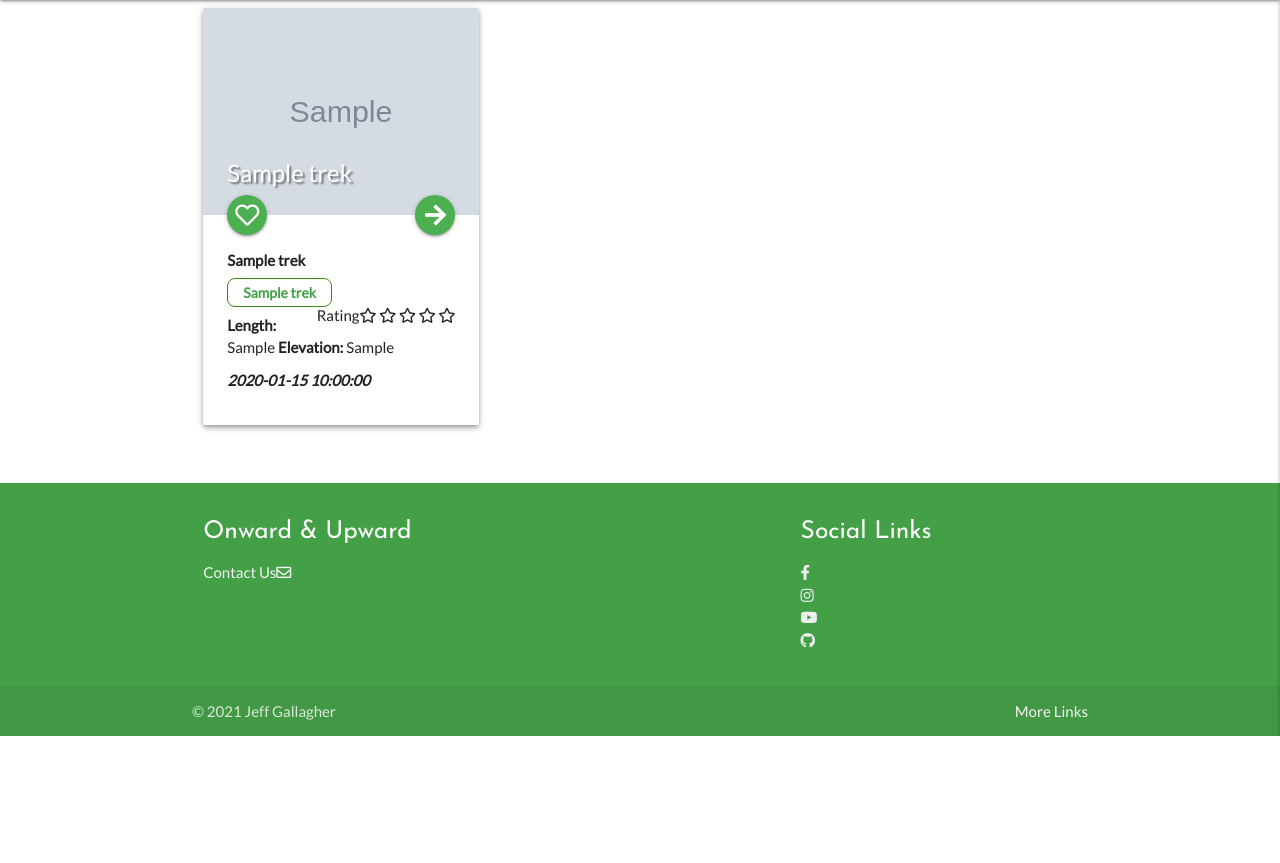
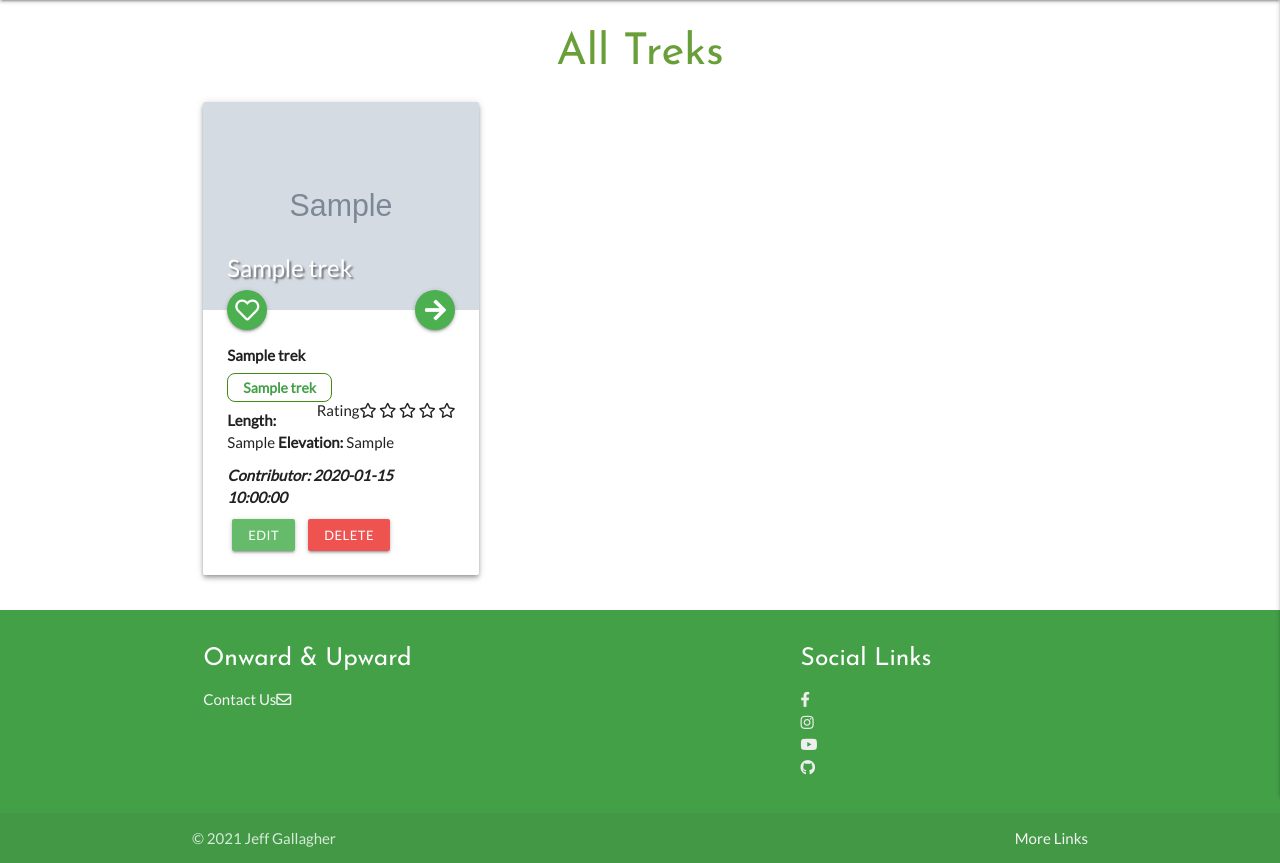
Before and after one commit to jeffgallagher86/Onward-Upward, a Flask app: page / in a window 1280 px wide. Shown: the part 64-927 px from the top of the page. Before the commit the page ends 800 px from the top, so only its background shows below. Run offline with Flask 2, Linux system fonts and the light colour scheme; grey boxes marked "Sample" are stand-in pictures; a database or web service that is not in the repository returns one stand-in record (values such as "Sample title"); some libraries are stand-ins or nearby versions.

Commit message:
Add edit and delete buttons

```diff
--- a/static/css/style.css
+++ b/static/css/style.css
@@ -58,3 +58,7 @@ main {
     border: solid 1px #428A13;
     padding: 5px 15px;
 }
+
+.btn-small {
+    margin: 0 5px;
+}
--- a/static/js/script.js
+++ b/static/js/script.js
@@ -1,15 +1,6 @@
 $(document).ready(function(){
     $('.sidenav').sidenav({edge: 'right'});
-  });
-
-  $(document).ready(function(){
     $('.modal').modal();
-  });
-
-  $(document).ready(function(){
     $('.tooltipped').tooltip();
-  });
-
-  $(document).ready(function(){
     $('select').formSelect();
   });
--- a/templates/treks.html
+++ b/templates/treks.html
@@ -1,5 +1,7 @@
 {% extends "base.html" %}
 {% block content %}
+
+<h3 class="center-align light-green-text text-darken-2">All Treks</h3>
 
 <div class="row">
 {% for trek in treks %}
@@ -22,7 +24,9 @@
                 <i class="far fa-star"></i>
                 <i class="far fa-star"></i></span>
                 <p>Length: <strong>{{ trek.trek_distance }}</strong> Elevation: <strong>{{ trek.trek_elevation }}</strong></p>
-                <p><em>{{ trek.created_by }}</em></p>
+                <p><em>Contributor: {{ trek.created_by }}</em></p>
+                <a href="" class="btn-small green lighten-1">Edit</a>
+                <a href="" class="btn-small red lighten-1">Delete</a>
             </div>
         </div>
     </div>
```
